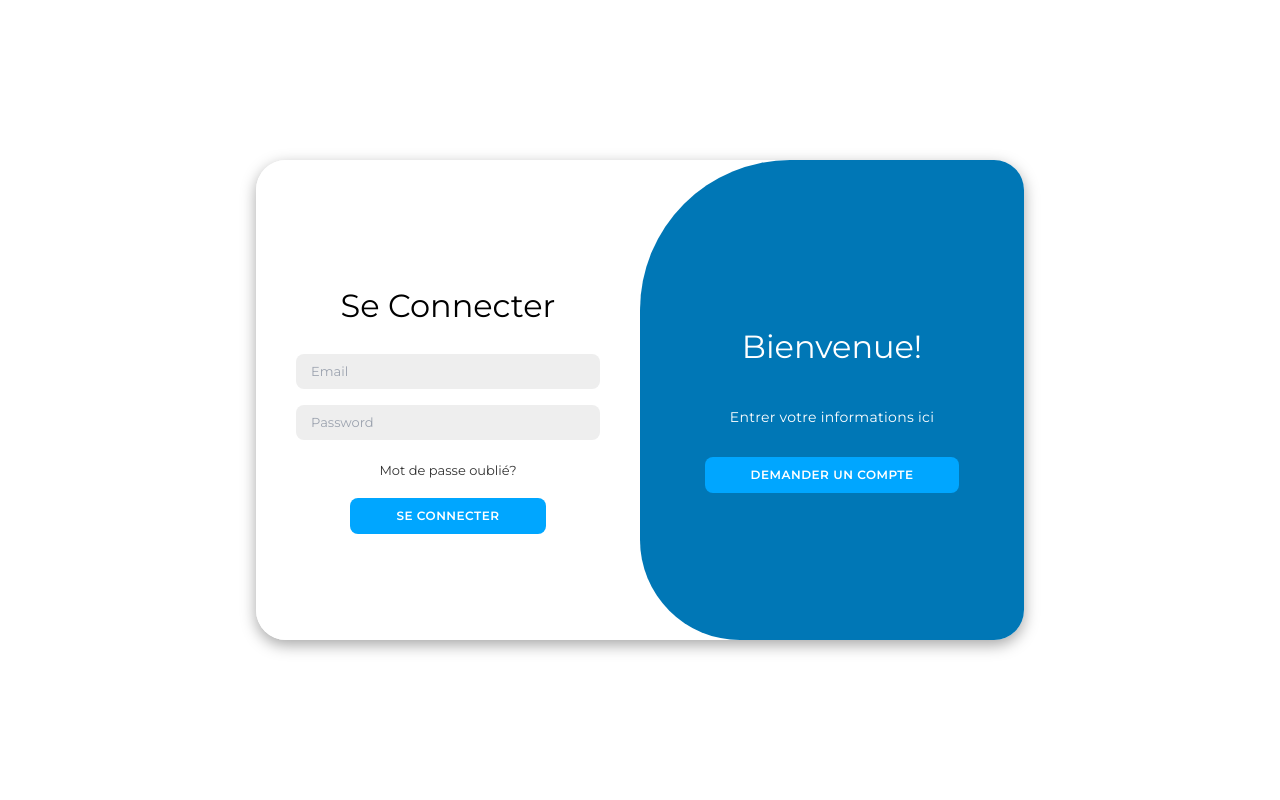
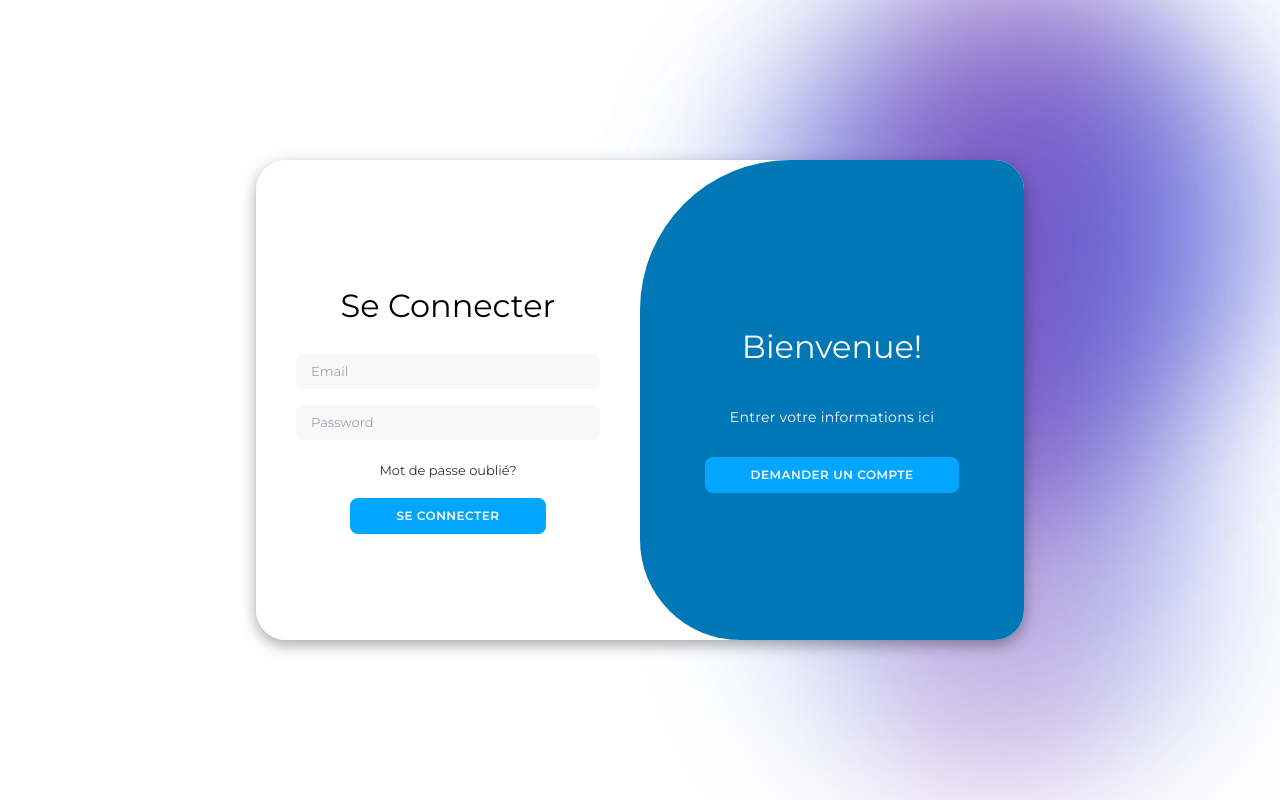
Before and after one commit to zackweb-pro/SI_Interface, a React (Vite) app: page / in a window 1280 px wide. Built offline with nearby package versions, Linux system fonts and the light colour scheme.

Commit message:
fixing background and some changes to the styling

```diff
--- a/src/components/Sign.jsx
+++ b/src/components/Sign.jsx
@@ -1,15 +1,23 @@
 import "../css/Sign.css";
 import { useState } from "react";
 import ParticleBackground from "./ui/ParticleBackground";
+import ShineBorder from "./ui/shine-border";
 export default function Sign() {
   const [toggle_attr, toggle_fun] = useState("");
 
   return (
-    <>
+    <div
+      style={{
+        display: "flex",
+        width: "100vw",
+        height: "100vh",
+        justifyContent: "center",
+        alignItems: "center",
+        overflow: "hidden",
+      }}
+    >
       <ParticleBackground></ParticleBackground>
 
-      <div className="background-test">
-        {/* <SimpleFramerBackground></SimpleFramerBackground> */}
       <div
         className={`container relative z-10 flex items-center justify-center  ${toggle_attr}`}
         id="container"
@@ -34,6 +42,7 @@ export default function Sign() {
             <button>Demander</button>
           </form>
         </div>
+
         <div className="form-container sign-in">
           <form>
             <h1>Se Connecter</h1>
@@ -44,6 +53,7 @@ export default function Sign() {
             <button>Se Connecter</button>
           </form>
         </div>
+
         <div className="toggle-container">
           <div className="toggle">
             <div className="toggle-panel toggle-left">
@@ -76,6 +86,5 @@ export default function Sign() {
         </div>
       </div>
     </div>
-    </>
   );
 }
--- a/src/components/ui/ParticleBackground.jsx
+++ b/src/components/ui/ParticleBackground.jsx
@@ -27,7 +27,7 @@ const NeonBackground = () => {
       {[...Array(5)].map((_, index) => (
         <motion.div
           key={index}
-          className="absolute w-96 h-96 rounded-full bg-gradient-to-r from-pink-500 via-purple-500 to-blue-500 opacity-30 filter blur-3xl"
+          className="absolute w-96 h-96 rounded-full bg-gradient-to-r from-blue-400 via-purple-800 to-blue-600 opacity-30 filter blur-3xl"
           style={{
             position: "absolute",
             top: 0,
--- /dev/null
+++ b/src/components/ui/shine-border.jsx
@@ -0,0 +1,47 @@
+"use client";;
+import { cn } from "@/lib/utils";
+
+/**
+ * @name Shine Border
+ * @description It is an animated background border effect component with easy to use and configurable props.
+ * @param borderRadius defines the radius of the border.
+ * @param borderWidth defines the width of the border.
+ * @param duration defines the animation duration to be applied on the shining border
+ * @param color a string or string array to define border color.
+ * @param className defines the class name to be applied to the component
+ * @param children contains react node elements.
+ */
+export default function ShineBorder({
+  borderRadius = 8,
+  borderWidth = 1,
+  duration = 14,
+  color = "#000000",
+  className,
+  children
+}) {
+  return (
+    (<div
+      style={
+        {
+          "--border-radius": `${borderRadius}px`
+        }
+      }
+      className={cn(
+        "relative min-h-[60px] w-fit min-w-[300px] place-items-center rounded-[--border-radius] bg-white p-3 text-black dark:bg-black dark:text-white",
+        className
+      )}>
+      <div
+        style={
+          {
+            "--border-width": `${borderWidth}px`,
+            "--border-radius": `${borderRadius}px`,
+            "--duration": `${duration}s`,
+            "--mask-linear-gradient": `linear-gradient(#fff 0 0) content-box, linear-gradient(#fff 0 0)`,
+            "--background-radial-gradient": `radial-gradient(transparent,transparent, ${color instanceof Array ? color.join(",") : color},transparent,transparent)`
+          }
+        }
+        className={`pointer-events-none before:bg-shine-size before:absolute before:inset-0 before:size-full before:rounded-[--border-radius] before:p-[--border-width] before:will-change-[background-position] before:content-[""] before:![-webkit-mask-composite:xor] before:![mask-composite:exclude] before:[background-image:--background-radial-gradient] before:[background-size:300%_300%] before:[mask:--mask-linear-gradient] motion-safe:before:animate-shine`}></div>
+      {children}
+    </div>)
+  );
+}
--- a/src/css/Sign.css
+++ b/src/css/Sign.css
@@ -83,7 +83,7 @@ body{
 }
 
 .container input {
-  background-color: #eee;
+  background-color: #f5f2f291;
   border: none;
   margin: 8px 0;
   padding: 10px 15px;
--- a/src/css/index.css
+++ b/src/css/index.css
@@ -60,3 +60,8 @@
     --chart-5: 340 75% 55%;
   }
 }
+body{
+  width: 100vw;
+  height: 100vh;
+  overflow: hidden;
+}
--- a/tailwind.config.js
+++ b/tailwind.config.js
@@ -52,7 +52,8 @@ export default {
   			}
   		},
   		animation: {
-  			grid: 'grid 15s linear infinite'
+  			grid: 'grid 15s linear infinite',
+  			shine: 'shine var(--duration) infinite linear'
   		},
   		keyframes: {
   			grid: {
@@ -62,6 +63,17 @@ export default {
   				'100%': {
   					transform: 'translateY(0)'
   				}
+  			},
+  			shine: {
+  				'0%': {
+  					'background-position': '0% 0%'
+  				},
+  				'50%': {
+  					'background-position': '100% 100%'
+  				},
+  				to: {
+  					'background-position': '0% 0%'
+  				}
   			}
   		}
   	}
```
Lines whose indentation alone changed are shown as unchanged.
